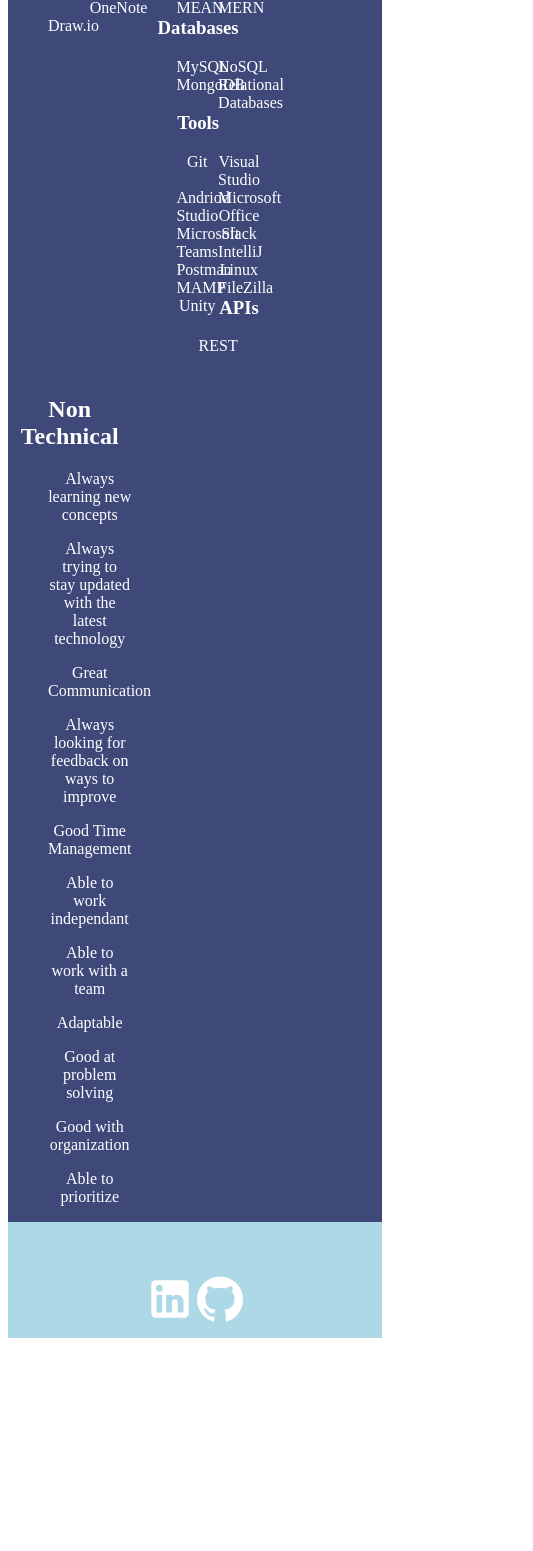
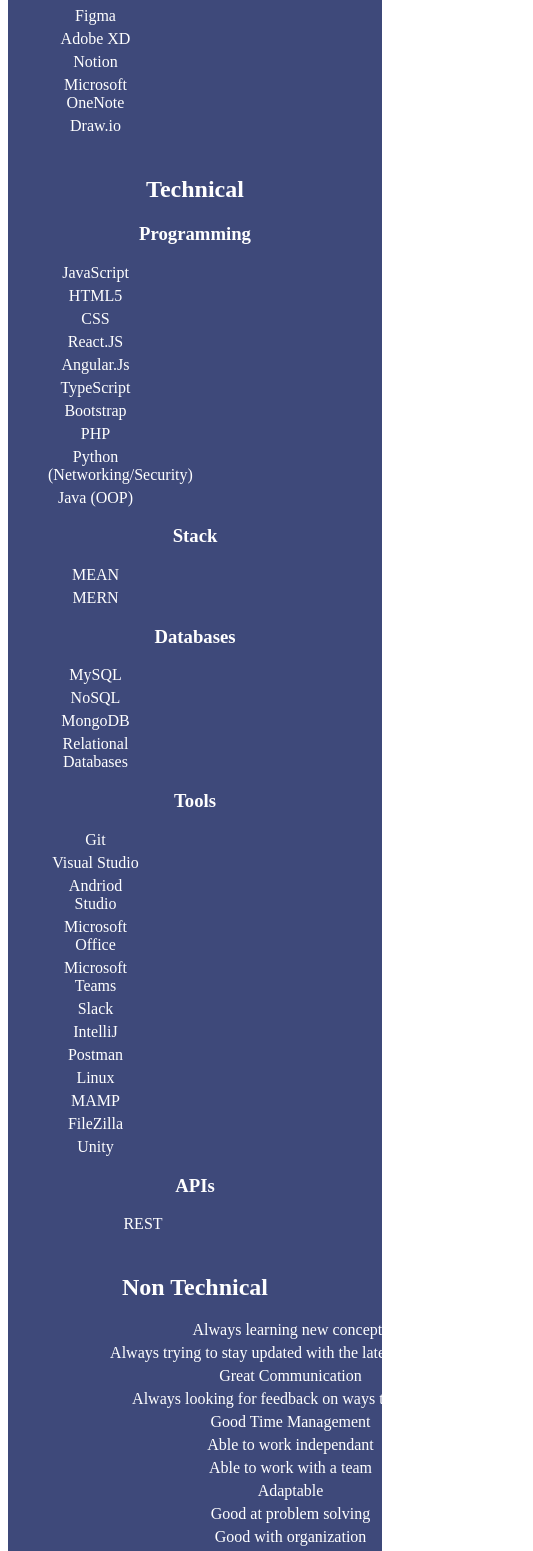
Before and after one commit to tyfetinko/website, a React (Create React App) app in the folder frontend/: page /skills in a window 390 px wide. Shown: the part 401-1952 px from the top of the page, 533 px wide, since content can reach past the window. Before the commit the page ends 1747 px from the top, so only its background shows below. Built offline with nearby package versions, Linux system fonts and the light colour scheme.

Commit message:
updated resume and fixed view on mobile.

```diff
--- a/frontend/src/pages/ProjectDisplay.js
+++ b/frontend/src/pages/ProjectDisplay.js
@@ -11,6 +11,7 @@
   return (
     <div className="project">
       <h1> {project.name}  &#40;{project.title}&#41;</h1>
+      <h4>This project was:{project.group}</h4>
       <img src={project.image} alt=" not available" />
       <p>
         <b>Skills:</b> {project.skills} <br/>
--- a/frontend/src/pages/Projects.js
+++ b/frontend/src/pages/Projects.js
@@ -12,7 +12,9 @@
       <div className="projectList">
         {ProjectList.map((project, idx) => {
           return (
-            <ProjectItem id={idx} name={project.name} image={project.image} link={project.link}  github={project.gitlink} />
+
+            <ProjectItem id={idx} name={project.name} image={project.image} link={project.link}  github={project.gitlink} group={project.group} />
+
           );
         })}
 
--- a/frontend/src/pages/Skills.js
+++ b/frontend/src/pages/Skills.js
@@ -2,11 +2,11 @@
 import '../styles/Skills.css'
 function Skills() {
   return (
-        <div class="wrapper">
-            <div>
+        <div className="wrapper">
+            <div >
                 <h2>Design</h2>
                 <h3>Design skills</h3>
-                <ul>
+                <ul className='wrapper-2' >
                     <li>Ui Design</li>
                     <li>UX Design</li>
                     <li>Storyboarding</li>
@@ -16,7 +16,7 @@
                     <li>&nbsp;</li>
                 </ul>
                 <h3>Design tools</h3>
-                <ul>
+                <ul className='wrapper-2'>
                     <li>Figma</li>
                     <li>Adobe XD</li>
                     <li>Notion</li>
@@ -25,35 +25,35 @@
 
                 </ul>
             </div>
-            <div>
+            <div className=''>
                 <h2>Technical</h2>
                 <h3>Programming</h3>
-                <ul>
+                <ul className='wrapper-2'>
                     <li>JavaScript</li>
                     <li>HTML5</li>
                     <li>CSS</li>
                     <li>React.JS</li>
                     <li>Angular.Js</li>
                     <li>TypeScript</li>
-                    <li>BootStrap</li>
+                    <li>Bootstrap</li>
                     <li>PHP</li>
-                    <li>Python &#40; Networking/Security&#41;</li>
-                    <li>Java &#40; Object Oriented Programming&#41;</li>
+                    <li>Python &#40;Networking/Security&#41;</li>
+                    <li>Java &#40;OOP&#41;</li>
                 </ul>
                 <h3>Stack</h3>
-                <ul>
+                <ul className='wrapper-2'>
                     <li>MEAN</li>
                     <li>MERN</li>
                 </ul>
                 <h3>Databases</h3>
-                <ul>
+                <ul className='wrapper-2'>
                     <li>MySQL</li>
                     <li>NoSQL</li>
                     <li>MongoDB</li>
                     <li>Relational Databases</li>
                 </ul>
                 <h3>Tools</h3>
-                <ul>
+                <ul className='wrapper-2'>
                     <li>Git</li>
                     <li>Visual Studio</li>
                     <li>Andriod Studio</li>
@@ -69,49 +69,24 @@
                 </ul>
                 <h3>APIs</h3>
                     <ul>REST</ul>
-
-
             </div>
 
+            <div className='nonTechnical'>
+                <h2>Non Technical</h2>
+                <ul>
+                    <li>Always learning new concepts</li>
+                    <li>Always trying to stay updated with the latest technology</li>
+                    <li>Great Communication</li>
+                    <li>Always looking for feedback on ways to improve</li>
+                    <li>Good Time Management</li>
+                    <li>Able to work independant</li>
+                    <li>Able to work with a team</li>
+                    <li>Adaptable</li>
+                    <li>Good at problem solving</li>
+                    <li>Good with organization</li>
+                    <li>Able to prioritize</li>
+                </ul>
 
-
-
-
-
-
-
-
-
-
-
-
-
-
-
-
-
-
-
-
-
-
-
-
-
-
-            <div>
-                <h2>Non Technical</h2>
-                    <ul>Always learning new concepts</ul>
-                    <ul>Always trying to stay updated with the latest technology</ul>
-                    <ul>Great Communication</ul>
-                    <ul>Always looking for feedback on ways to improve</ul>
-                    <ul>Good Time Management</ul>
-                    <ul>Able to work independant</ul>
-                    <ul>Able to work with a team</ul>
-                    <ul>Adaptable</ul>
-                    <ul>Good at problem solving</ul>
-                    <ul>Good with organization</ul>
-                    <ul>Able to prioritize</ul>
                     <ul></ul>
             </div>
         </div>
--- a/frontend/src/styles/Skills.css
+++ b/frontend/src/styles/Skills.css
@@ -1,20 +1,66 @@
 .wrapper {
     width: 100%;
     display: grid;
-    grid-template-columns: repeat(auto-fit,33% );
+    grid-template-columns: repeat(auto-fit,33%);
     grid-gap: 5px;
-    grid-template-rows: repeat(2);
+    grid-template-rows: repeat(auto-fit);
     color: white;
     background-color: #3e497a;
+    text-align: center;
+  }
+  ul {
+
+    display: grid;
+    grid-template-columns: repeat(auto-fit, minmax(190px, 130px));
+    grid-gap: 5px;
+    background-color: #3e497a;
+    text-align: center;
+    align-items: center;
+    list-style-type: none;
   }
 
   ul li{
-    float: left;
     width: 50%;}
 
-ul{
-    list-style-type: none;
-}
 h3{
     text-align: center;
 }
+.nonTechnical ul{
+    grid-template-columns: repeat(auto-fit, minmax(950px, 130px));
+}
+
+@media  (max-width: 650px) {
+    .wrapper {
+        width: 100%;
+        display: grid;
+        grid-gap: 5px;
+        grid-template-columns: repeat(auto-fit, 100%) ;
+        color: white;
+        background-color: #3e497a;
+        text-align: center;
+      }
+      ul {
+        display: grid;
+        grid-template-columns: repeat(1);
+        grid-gap: 5px;
+        background-color: #3e497a;
+        text-align: center;
+
+        list-style-type: none;
+      }
+
+      ul li{
+        width: 50%;}
+
+
+    h3{
+        text-align: center;
+    }
+   div{
+        width: 100%;
+    }
+    .nonTechnical ul{
+        grid-template-columns: repeat(auto-fit, minmax(970px, 130px));
+    }
+
+}
```
Also changed, not shown: 1 other file (tests, documents, lock files or other folders).
